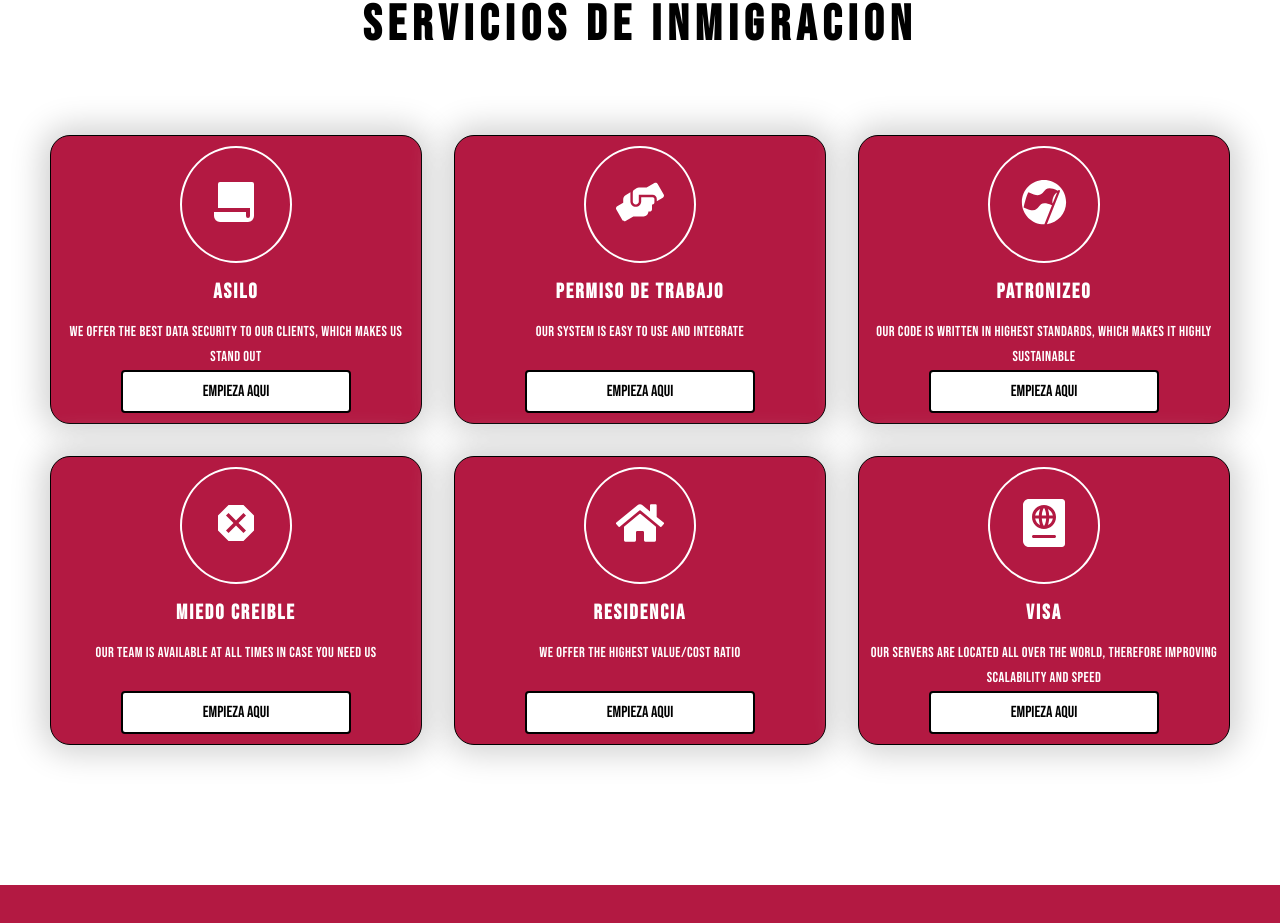
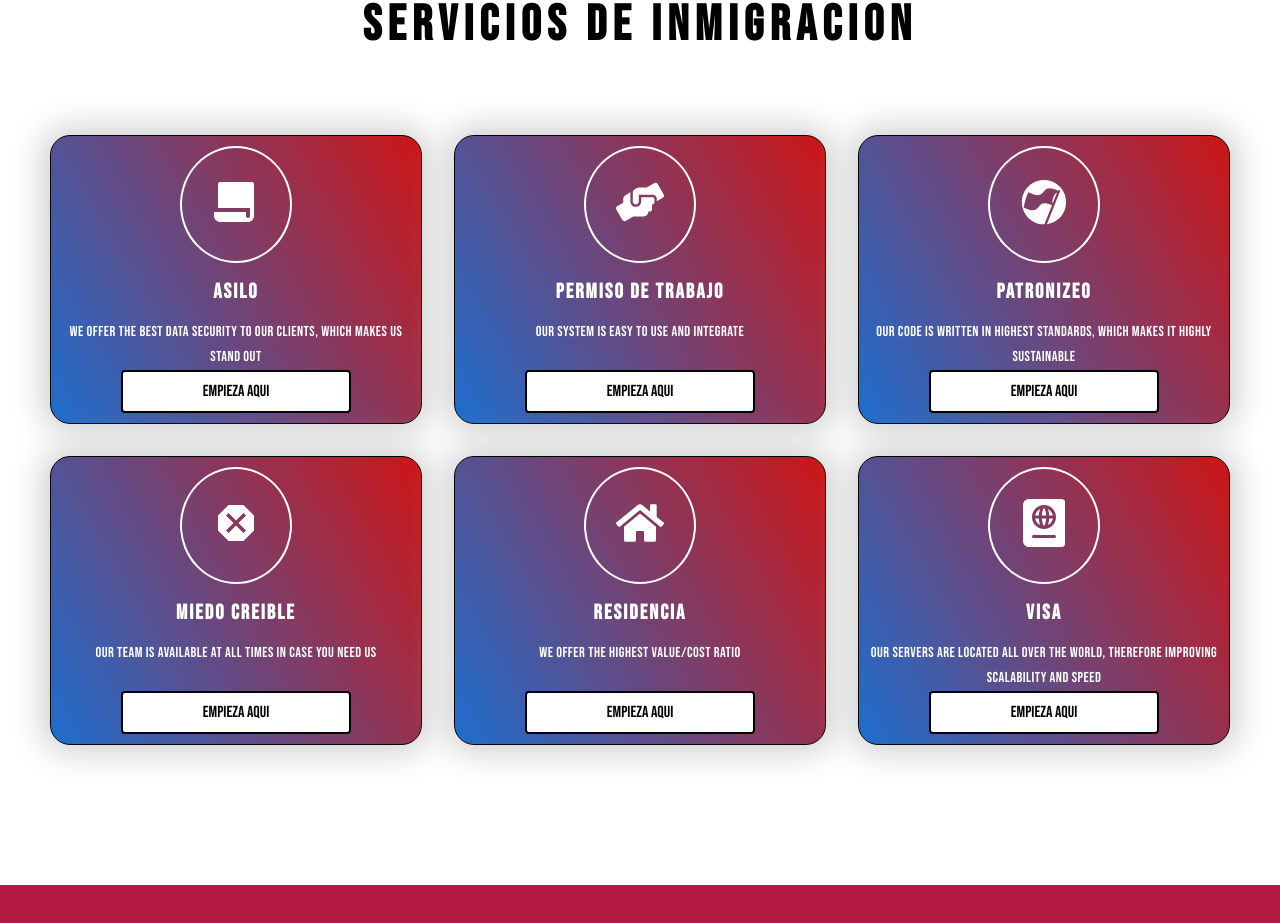
Before and after one commit to JR132662/websitetramites, a React (Create React App) app in the folder my-app/: page / in a window 1280 px wide. Shown: the part 994-1917 px from the top of the page. Built offline with nearby package versions, Linux system fonts and the light colour scheme; a web font is replaced by a local one.

Commit message:
saved with updated styling

```diff
--- a/my-app/src/Components/Features/FeaturesStyles.js
+++ b/my-app/src/Components/Features/FeaturesStyles.js
@@ -55,7 +55,9 @@ export const FeatureColumn= styled.div`
 	flex-flow: column;
 	justify-content: center;
 	align-items: center;
-	background: #B31942;
+	background-color: transparent;
+    background-image: linear-gradient(240deg, #CD1516 0%, #1D6ECE 100%);
+    border-style: solid;
 	padding: 10px;
 	box-shadow: 0 0 32px 8px #d0d0d0;
 	border-radius: 20px;
```
